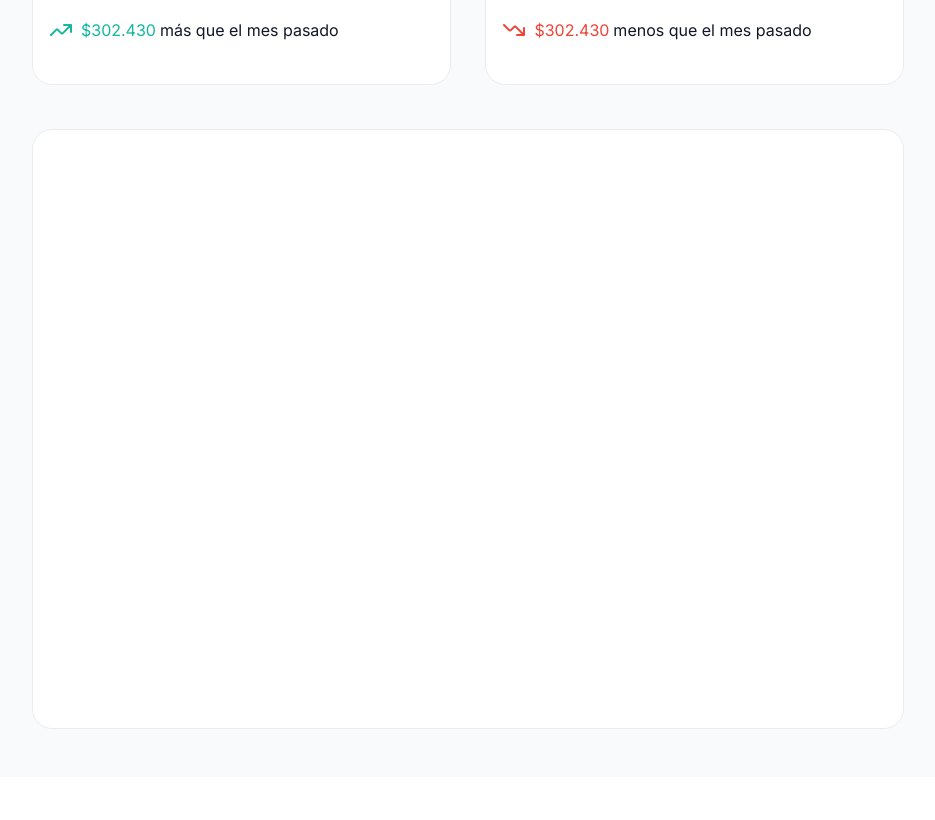
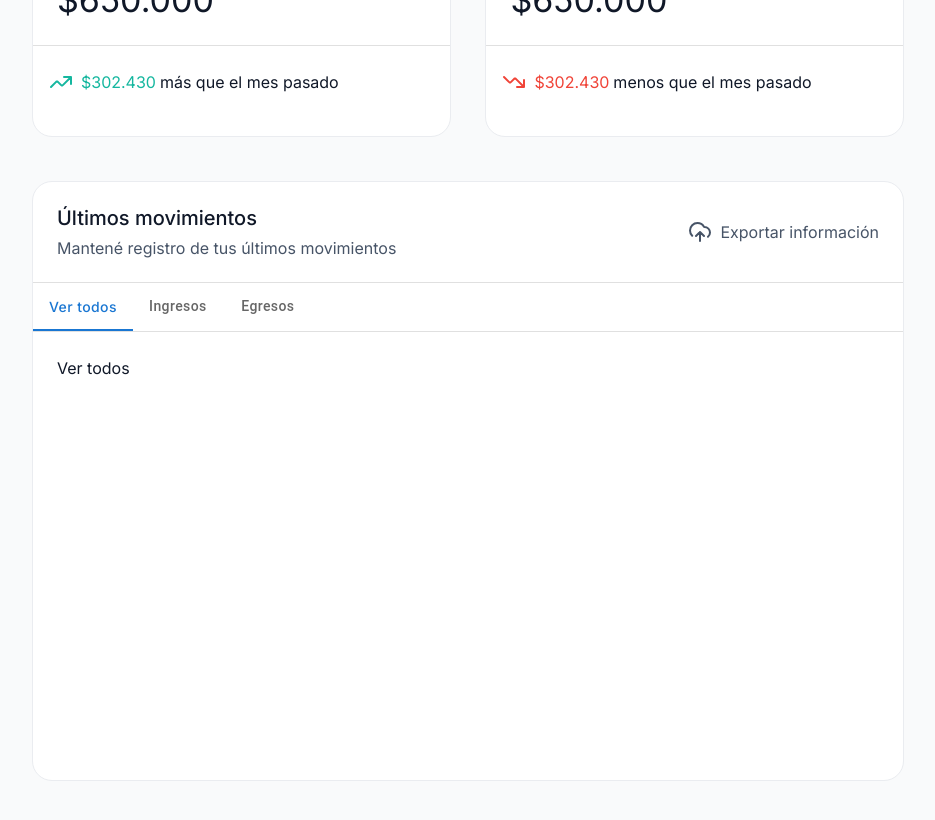
Before and after one commit to EveraldoGCH/cresium-front, a Next.js app: page /dashboard in a window 1280 px wide. Shown: the part 840-1660 px from the top of the page, without its empty margins (312-1247 px from the left). Before the commit the page ends 1617 px from the top, so only its background shows below. Built offline with nearby package versions, Linux system fonts and the light colour scheme.

Commit message:
Tabs tabla movimientos

```diff
--- a/package.json
+++ b/package.json
@@ -14,6 +14,7 @@
     "@emotion/react": "^11.11.4",
     "@emotion/styled": "^11.11.5",
     "@fontsource/inter": "^5.0.17",
+    "@mui/lab": "^5.0.0-alpha.170",
     "@mui/material": "^5.15.15",
     "@phosphor-icons/react": "^2.1.4",
     "next": "14.2.1",
--- /dev/null
+++ b/public/assets/iconsComponents/General/UploadCloud02.jsx
@@ -0,0 +1,11 @@
+import React from "react";
+
+function UploadCloud02(props) {
+    return (
+        <svg width="24" height="24" viewBox="0 0 24 24" fill="none" xmlns="http://www.w3.org/2000/svg" {...props}>
+            <path d="M8 16L12 12M12 12L16 16M12 12V21M20 16.7428C21.2215 15.734 22 14.2079 22 12.5C22 9.46243 19.5376 7 16.5 7C16.2815 7 16.0771 6.886 15.9661 6.69774C14.6621 4.48484 12.2544 3 9.5 3C5.35786 3 2 6.35786 2 10.5C2 12.5661 2.83545 14.4371 4.18695 15.7935" stroke="currentColor" stroke-width="2" stroke-linecap="round" stroke-linejoin="round" />
+        </svg>
+    );
+}
+
+export default UploadCloud02;
--- a/public/assets/iconsComponents/iconsComponents.tsx
+++ b/public/assets/iconsComponents/iconsComponents.tsx
@@ -12,6 +12,7 @@ import TrendUp01 from "./Charts/TrendUp01";
 import TrendDown01 from "./Charts/TrendDown01";
 import TrendDown02 from "./Charts/TrendDown02";
 import Copy06 from "./General/Copy06";
+import UploadCloud02 from "./General/UploadCloud02";
 import CoinsStacked03 from "./Finance/CoinsStacked03";
 import ArrowRight from "./Arrows/ArrowRight";
 
@@ -23,4 +24,5 @@ export {
   Copy06,
   CoinsStacked03,
   ArrowRight,
+  UploadCloud02
 };
--- a/src/app/dashboard/components/CardDatosCuenta/CardDatosCuenta.tsx
+++ b/src/app/dashboard/components/CardDatosCuenta/CardDatosCuenta.tsx
@@ -2,7 +2,13 @@
 import { Card } from "@/components/core/Card/Card";
 import { TypographyCresium } from "@/components/core/TypographyCresium/TypographyCresium";
 import { stylesVars } from "@/utils/stylesVars";
-import { CardActions, CardContent, Divider, Grid } from "@mui/material";
+import {
+	CardActions,
+	CardContent,
+	Divider,
+	Grid,
+	IconButton,
+} from "@mui/material";
 import { Copy06 } from "../../../../../public/assets/iconsComponents/iconsComponents";
 
 export function CardDatosCuenta(): React.JSX.Element {
@@ -35,9 +41,11 @@ export function CardDatosCuenta(): React.JSX.Element {
 						<TypographyCresium variant="subtitle2" fontSize={"18px"}>
 							cresiumapp
 						</TypographyCresium>
+						<IconButton>
 							<Copy06
 								style={{ cursor: "pointer", colors: stylesVars.primary600 }}
 							/>
+						</IconButton>
 					</Grid>
 					<Grid item xs={12}>
 						<Divider style={{ width: "100%", margin: "16px 0" }} />
@@ -60,9 +68,11 @@ export function CardDatosCuenta(): React.JSX.Element {
 						<TypographyCresium variant="subtitle2" fontSize={"18px"}>
 							1234567890123456789
 						</TypographyCresium>
+						<IconButton>
 							<Copy06
 								style={{ cursor: "pointer", colors: stylesVars.primary600 }}
 							/>
+						</IconButton>
 					</Grid>
 				</Grid>
 				{/*FIN Contenedor Alias y cvu */}
--- /dev/null
+++ b/src/app/dashboard/components/TablaMovimientos/TablaMovimientos.tsx
@@ -0,0 +1,108 @@
+"use client";
+import { Card } from "@/components/core/Card/Card";
+import { TypographyCresium } from "@/components/core/TypographyCresium/TypographyCresium";
+import { stylesVars } from "@/utils/stylesVars";
+import { Box, Divider, Grid, IconButton, Tab, Tabs } from "@mui/material";
+import { UploadCloud02 } from "../../../../../public/assets/iconsComponents/iconsComponents";
+import { useState } from "react";
+import { TabStyled } from "./TablaMovimientosStyle";
+
+interface TabPanelProps {
+  children?: React.ReactNode;
+  index: number;
+  value: number;
+}
+
+export function TablaMovimientos(): React.JSX.Element {
+  const [value, setValue] = useState(0)
+
+  function CustomTabPanel(props: TabPanelProps) {
+    const { children, value, index, ...other } = props;
+
+    return (
+      <div
+        role="tabpanel"
+        hidden={value !== index}
+        id={`simple-tabpanel-${index}`}
+        aria-labelledby={`simple-tab-${index}`}
+        {...other}
+      >
+        {value === index && (
+          <Box sx={{ p: 3 }}>
+            <TypographyCresium>{children}</TypographyCresium>
+          </Box>
+        )}
+      </div>
+    );
+  }
+
+  const handleChange = (event: React.SyntheticEvent, newValue: number) => {
+    setValue(newValue);
+  };
+
+  function a11yProps(index: number) {
+    return {
+      id: `simple-tab-${index}`,
+      'aria-controls': `simple-tabpanel-${index}`
+
+    };
+  }
+
+  return (
+    <Card height="600px">
+      <Grid container item xs={12} style={{ padding: "20px 24px 20px 24px" }}>{/*Contenedor Header*/}
+        <Grid item container xs={9}>{/*Header 1er bloque*/}
+          <Grid item xs={12}>
+            <TypographyCresium variant="h6">
+              Últimos movimientos
+            </TypographyCresium>
+          </Grid>
+          <Grid item xs={12}>
+            <TypographyCresium variant="subtitle1" color={stylesVars.grey600}>
+              Mantené registro de tus últimos movimientos
+            </TypographyCresium>
+          </Grid>
+        </Grid>{/*FIN Header 1er bloque*/}
+        <Grid item container xs={3}>{/* Header 2do bloque*/}
+          <Grid
+            item
+            container
+            alignItems={"center"}
+            justifyContent={"flex-end"}
+            xs={12}
+          >
+            <IconButton>
+              <UploadCloud02 color={stylesVars.grey600} />
+            </IconButton>
+            <TypographyCresium variant="subtitle1" color={stylesVars.grey600}>
+              Exportar información
+            </TypographyCresium>
+          </Grid>
+        </Grid>{/*FIN Header 2do bloque*/}
+      </Grid>
+      <Divider />
+      <Grid container xs={12}>{/*Contenedor Tabs y tabla */}
+        <Grid item xs={12}>
+          <Box sx={{ width: '100%' }}>
+            <Box sx={{ borderBottom: 1, borderColor: 'divider' }}>
+              <Tabs value={value} onChange={handleChange} aria-label="basic tabs example">
+                <TabStyled label="Ver todos" style={{textTransform:"none"}} {...a11yProps(0)} />
+                <TabStyled label="Ingresos" style={{textTransform:"none"}} {...a11yProps(1)} />
+                <TabStyled label="Egresos" style={{textTransform:"none"}} {...a11yProps(2)} />
+              </Tabs>
+            </Box>
+            <CustomTabPanel value={value} index={0}>
+              Ver todos
+            </CustomTabPanel>
+            <CustomTabPanel value={value} index={1}>
+              Ingresos
+            </CustomTabPanel>
+            <CustomTabPanel value={value} index={2}>
+              Egresos
+            </CustomTabPanel>
+          </Box>
+        </Grid>
+      </Grid>
+    </Card>
+  );
+}
--- /dev/null
+++ b/src/app/dashboard/components/TablaMovimientos/TablaMovimientosStyle.ts
@@ -0,0 +1,24 @@
+import { Tab } from "@mui/material";
+import styled from "styled-components";
+import { stylesVars } from "@/utils/stylesVars";
+
+export const TabStyled = styled(Tab)`
+color:${stylesVars.textSecondary};
+
+&.Mui-selected{
+    color: ${stylesVars.primaryMain};
+    font-feature-settings: 'clig' off, 'liga' off;
+    font-family: Inter;
+    font-size: 14px;
+    font-style: normal;
+    font-weight: 500;
+    line-height: 22px;
+}
+&span >{
+    background-color:${stylesVars.primaryMain};
+    border-radius:20px;
+    left:10px;
+    height:10px;
+    width:90px;
+}
+`;
--- a/src/app/dashboard/page.tsx
+++ b/src/app/dashboard/page.tsx
@@ -13,6 +13,7 @@ import { stylesVars } from "@/utils/stylesVars";
 import { CardDinero } from "./components/CardDinero/CardDinero";
 import { CardDatosCuenta } from "./components/CardDatosCuenta/CardDatosCuenta";
 import { CardInfo } from "./components/CardInfo/CardInfo";
+import { TablaMovimientos } from "./components/TablaMovimientos/TablaMovimientos";
 
 export default function DashBoard() {
   return (
@@ -101,9 +102,9 @@ export default function DashBoard() {
       </Grid>
       {/*FIN contenedor Cards Ingreso egreso dinero*/}
       <Grid container xs={12}>
-        <Grid item xs={12}>
-          <Card height="600px" />
-        </Grid>
+        {/*Contenedor Tabla */}
+          <TablaMovimientos/>
+        {/*FIN Contenedor Tabla */}
       </Grid>
       {/*FIN Contenedor Principal*/}
     </Stack>
--- a/src/app/globals.css
+++ b/src/app/globals.css
@@ -29,9 +29,9 @@ p{
   margin:1em 0;
 }
 
-.MuiGrid-item {
+/* .MuiGrid-item {
   padding-left: 0 !important;
-}
+} */
 
 
 /* ESTILOS DEVIAN */
--- a/src/utils/stylesVars.ts
+++ b/src/utils/stylesVars.ts
@@ -1,15 +1,18 @@
 export const stylesVars = {
 	navBorderColor: "#DCDFE4",
+	textSecondary:"#667085",//igual a grey500
 	succesMain: "#15B79F",
 	errorMain: "#F04438",
 	backgroundColor: "#F9FAFB",
+	primaryMain:"#635BFF",
 	primary25: "#F5F8FF",
 	primary200: "#C7D7FE",
 	primary600: "#444CE7",
 	primary700: "#3538CD",
 	grey100: "#F2F4F7",
 	grey200: "#EAECF0",
-  grey500: "#667085",
+	grey500: "#667085",//igual a textSecondary
+	grey600: "#475467",
 	grey700: "#344054",
 	grey900: "#101828",
 	verticalMenuWidth: "280px",
```
Also changed, not shown: 1 other file (tests, documents, lock files or other folders). Lines whose indentation alone changed are shown as unchanged.
